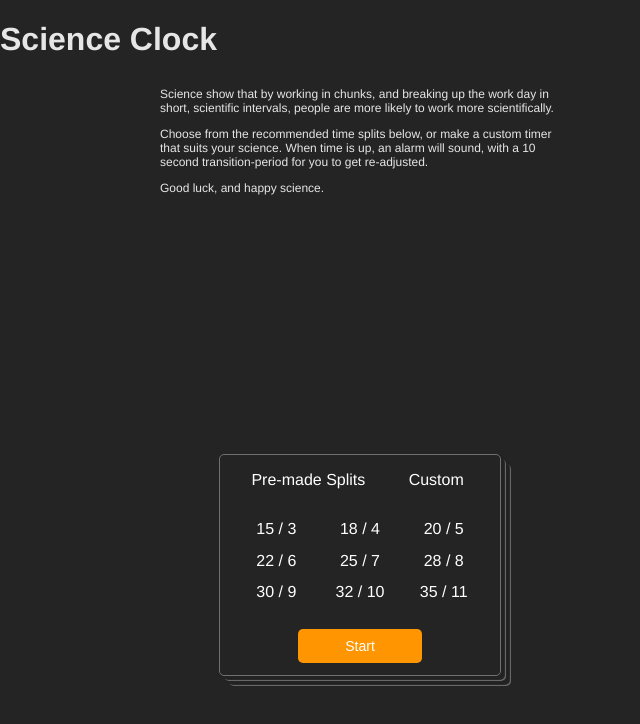
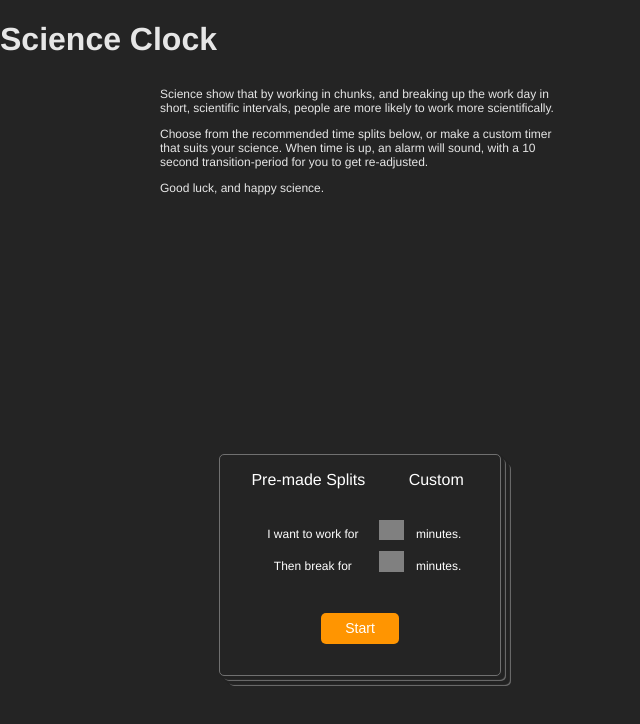
Before and after one commit to danvangogh/pomodoro-timer, a Vue app: page / in a window 1280 px wide. Shown: the top 724 px of the page, without its empty margins (0-640 px from the left). Built offline with nearby package versions, Linux system fonts and the light colour scheme.

Commit message:
single start button

```diff
--- a/src/components/ClockSelection.vue
+++ b/src/components/ClockSelection.vue
@@ -3,7 +3,9 @@
     <div class="card">
       <span class="pre-made-split">Pre-made Splits</span>
       <span class="custom-split">Custom</span>
-      <PreMadeForm />
+      <!-- <PreMadeForm /> -->
+      <CustomForm />
+      <button class="start-btn">Start</button>
     </div>
   </div>
 </template>
@@ -15,6 +17,7 @@ export default {
   name: 'ClockSelection',
   components: {
     PreMadeForm,
+    CustomForm,
   },
   data () {
     return {
@@ -60,4 +63,17 @@ export default {
     grid-column: 7/9;
     margin-top: 1em;
   }
+  .start-btn {
+    grid-column: 3/8;
+    grid-row: 6/7;
+    width: 50%;
+    height: 100%;
+    margin: auto;
+    border: none;
+    border-radius: 5px;
+    background-color: #FF9501;
+    color: #FFFFFF;
+    font-size: 14px;
+    line-height: 0px;
+  }
 </style>
--- a/src/components/CustomForm.vue
+++ b/src/components/CustomForm.vue
@@ -8,7 +8,6 @@
     <div class="box2"></div>
     <span class="minutes2">minutes.</span>
     <div class="arrow"></div>
-    <div class="start-btn"></div>
   </div>
 </template>
 
@@ -20,40 +19,48 @@ export default {
 
 <!-- Add "scoped" attribute to limit CSS to this component only -->
 <style scoped>
+  .custom{
+    grid-column: 1/10;
+    grid-row: 3/7;
+    display: grid;
+    grid-template-columns: repeat(9, 1fr);
+    grid-template-rows: repeat(4, 1fr);
+    grid-gap: 3px;
+    text-align: center;
+    font-size: 12px;
+  }
   .work {
-    grid-area: wr;
-    font-size: 10px;
+    grid-column: 2/6;
+    font-size: 12px;
     margin: auto;
   }
   .box1 {
-    grid-area: box1;
+
     background-color: grey;
     margin: 0px 2px 8px 2px;
   }
   .box2 {
-    grid-area: box2;
+
     background-color: grey;
     margin: 0px 2px 8px 2px;
   }
   .minutes1 {
-    grid-area: m1;
-    font-size: 10px;
+    grid-column: 7/9;
+    font-size: 12px;
     margin: auto;
   }
   .minutes2 {
-    grid-area: m2;
-    font-size: 10px;
+    grid-column: 7/9;
+    font-size: 12px;
     margin: auto;
   }
   .arrow {
 
   }
   .break {
-    grid-area: br;
-    font-size: 10px;
+    grid-column: 2/6;
+    font-size: 12px;
     margin: auto;
   }
-  .start-btn {
-    text-align: center;
-  }
+
 </style>
--- a/src/components/PreMadeForm.vue
+++ b/src/components/PreMadeForm.vue
@@ -2,10 +2,6 @@
   <form class="premade">
     <div class="break"></div>
     <div v-for="split in splits">{{ split[0] }} / {{ split[1] }}</div>
-    <button
-      class="start-btn"
-      value="start"
-      >Start</button>
   </form>
 </template>
 
@@ -34,26 +30,15 @@ export default {
   .premade {
     grid-column: 1/10;
     grid-row: 2/8;
-    padding: 0 1em;
+    padding: 0 2em;
     display: grid;
     grid-template-columns: repeat(3, 1fr);
     grid-template-rows: repeat(6, 1fr);
     grid-gap: 3px;
     text-align: center;
+    font-size: 12px;
   }
   .break {
     grid-column: 1/4;
   }
-  .start-btn {
-    grid-column: 1/4;
-    width: 50%;
-    height: 120%;
-    margin: 1em auto auto auto;
-    border: none;
-    border-radius: 5px;
-    background-color: #FF9501;
-    color: #FFFFFF;
-    font-size: 14px;
-    line-height: 0px;
-  }
 </style>
```
